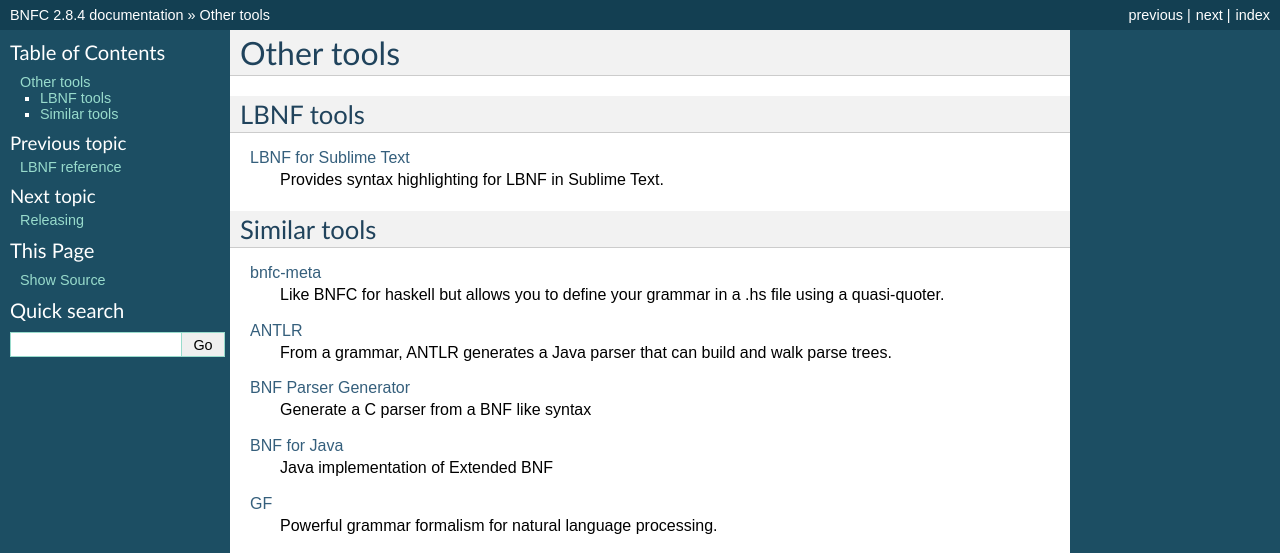
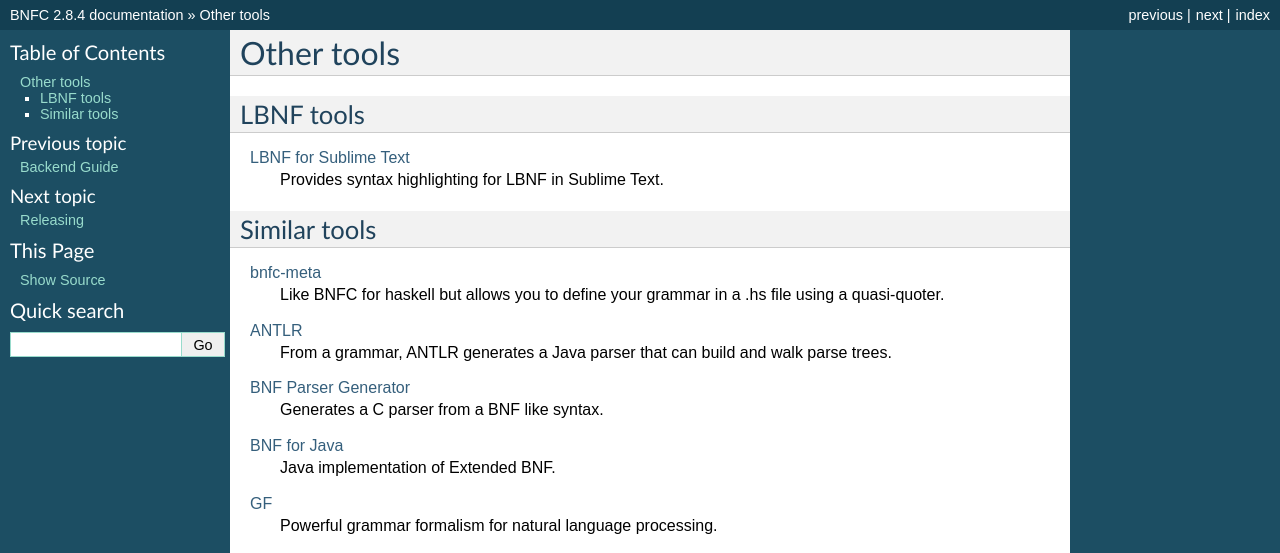
Before and after one commit to BNFC/bnfc, a Sphinx documentation site: the page built from docs/othertools.rst, in a window 1280 px wide. Shown: the top 553 px of the page. Built offline with Sphinx 7.4.7, drawn with Linux system fonts in a browser that asks for light colours; formulas are drawn with MathJax 3.

Commit message:
[ docs ] Backend doc logically after LBNF reference

```diff
--- a/docs/dev/release.rst
+++ b/docs/dev/release.rst
@@ -1,6 +1,8 @@
 =========
 Releasing
 =========
+
+This document concerns the developers and contributors of BNFC only.
 
 ☐ Write changes
     In `source/changelog`. Write an overview of the important changes: features
--- a/docs/index.rst
+++ b/docs/index.rst
@@ -13,8 +13,8 @@ Welcome to BNFC's documentation!
 .. toctree::
    :maxdepth: 2
 
+   lbnf
    user_guide
-   lbnf
    othertools
    dev/release
 
--- a/docs/othertools.rst
+++ b/docs/othertools.rst
@@ -20,9 +20,9 @@ ANTLR_
     From a grammar, ANTLR generates a Java parser that can build and walk parse
     trees.
 `BNF Parser Generator`_
-    Generate a C parser from a BNF like syntax
+    Generates a C parser from a BNF like syntax.
 `BNF for Java`_
-    Java implementation of Extended BNF
+    Java implementation of Extended BNF.
 `GF`_
     Powerful grammar formalism for natural language processing.
 `Syntax`_
```
